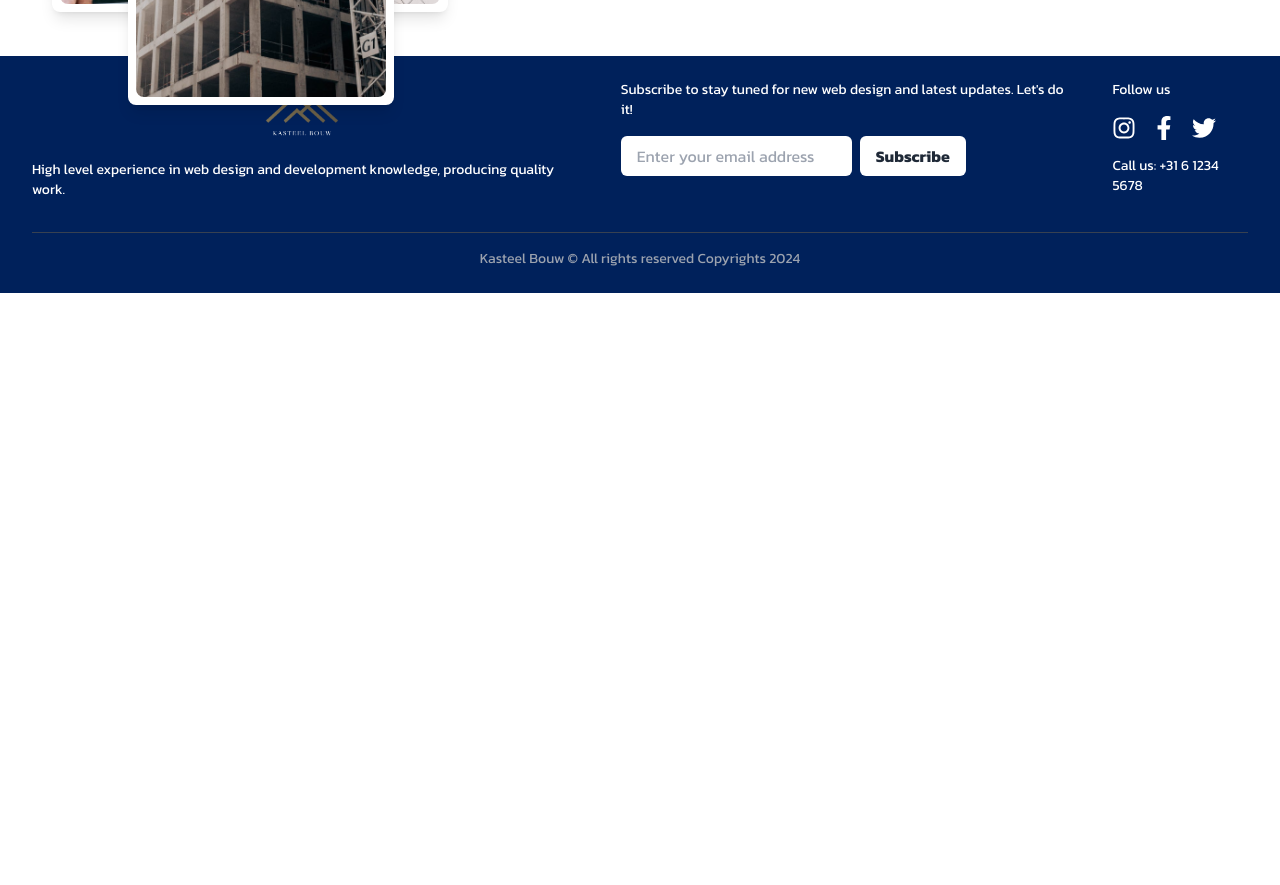
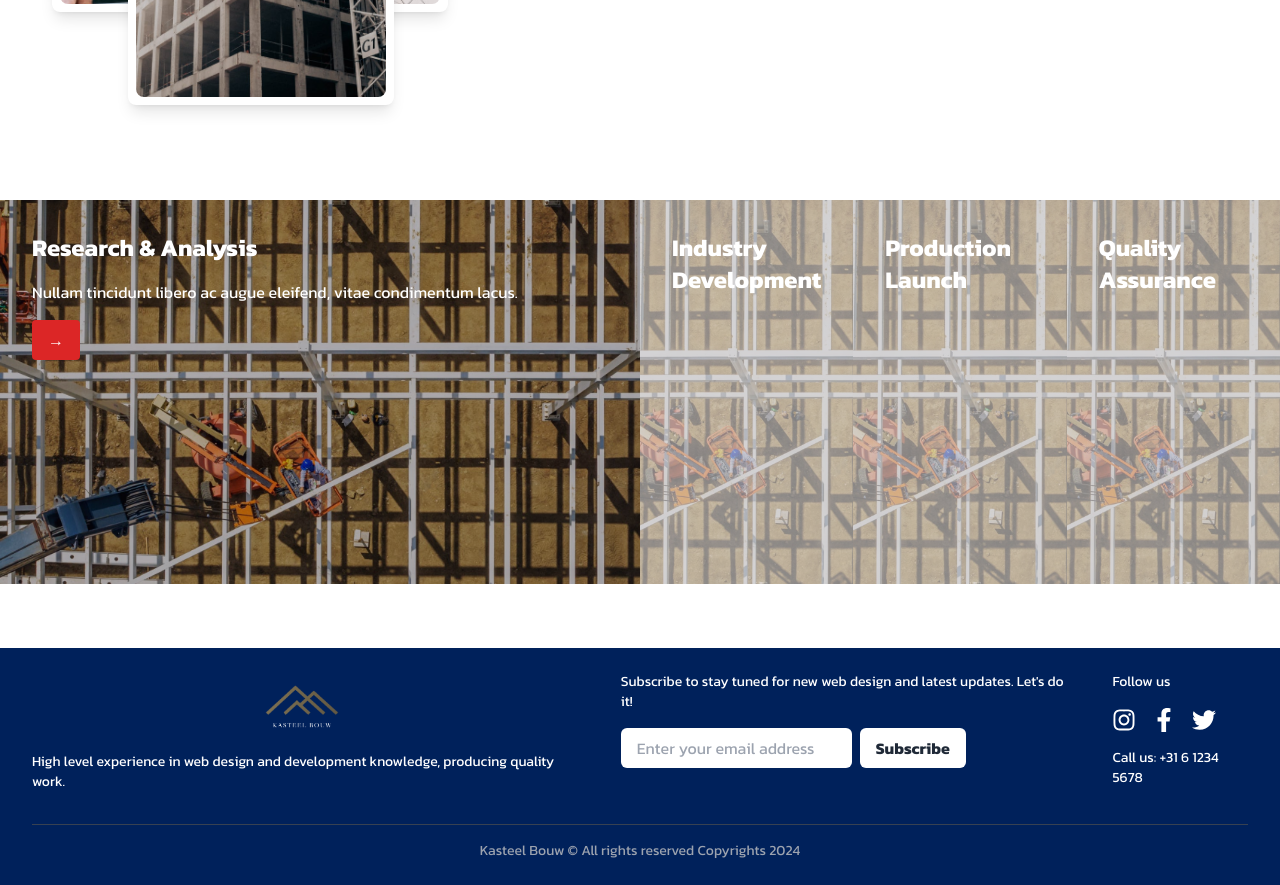
Before and after one commit to rmkofficial/kasteel-bouw, a React (Vite) app: page / in a window 1280 px wide. Shown: the part 1520-2405 px from the top of the page. Before the commit the page ends 1813 px from the top, so only its background shows below. Built offline with nearby package versions, Linux system fonts and the light colour scheme.

Commit message:
Add ServicesSection component

```diff
--- a/package.json
+++ b/package.json
@@ -18,7 +18,8 @@
     "react-dom": "^18.3.1",
     "react-i18next": "^15.0.2",
     "react-icons": "^5.3.0",
-    "react-router-dom": "^6.26.2"
+    "react-router-dom": "^6.26.2",
+    "swiper": "^11.1.14"
   },
   "devDependencies": {
     "@eslint/js": "^9.9.0",
--- /dev/null
+++ b/src/components/Services/Services.jsx
@@ -0,0 +1,130 @@
+import { useState } from "react";
+import serviceImage1 from "../../assets/service.png";
+import serviceImage2 from "../../assets/service.png";
+import serviceImage3 from "../../assets/service.png";
+import serviceImage4 from "../../assets/service.png";
+
+const ServicesComponent = () => {
+  // Hangi kartın açık olduğunu kontrol eden state
+  const [openCard, setOpenCard] = useState(0);
+
+  // Kart genişliği kontrolü ve opacity ayarı
+  const isCardOpen = (index) => {
+    return openCard === index
+      ? "md:w-1/2 w-full opacity-100"
+      : "md:w-1/6 w-full opacity-50";
+  };
+
+  return (
+    <section className="py-16 mt-48">
+      <div className="flex flex-col md:flex-row gap-4 md:gap-0">
+        {/* Service 1 */}
+        <div
+          className={`relative h-96 bg-cover bg-center cursor-pointer transition-all duration-500 ease-in-out ${isCardOpen(
+            0
+          )}`}
+          style={{ backgroundImage: `url(${serviceImage1})` }}
+          onClick={() => setOpenCard(openCard === 0 ? null : 0)}
+        >
+          <div className="absolute inset-0 bg-black opacity-30"></div>
+          <div className="relative z-10 p-8">
+            <h3 className="text-white text-2xl font-bold mb-4">
+              Research & Analysis
+            </h3>
+            {openCard === 0 && (
+              <div className="mt-4 text-white">
+                <p>
+                  Nullam tincidunt libero ac augue eleifend, vitae condimentum
+                  lacus.
+                </p>
+                <button className="mt-4 text-white bg-red-600 px-4 py-2 rounded">
+                  →
+                </button>
+              </div>
+            )}
+          </div>
+        </div>
+
+        {/* Service 2 */}
+        <div
+          className={`relative h-96 bg-cover bg-center cursor-pointer transition-all duration-500 ease-in-out ${isCardOpen(
+            1
+          )}`}
+          style={{ backgroundImage: `url(${serviceImage2})` }}
+          onClick={() => setOpenCard(openCard === 1 ? null : 1)}
+        >
+          <div className="absolute inset-0 bg-black opacity-30"></div>
+          <div className="relative z-10 p-8">
+            <h3 className="text-white text-2xl font-bold mb-4">
+              Industry Development
+            </h3>
+            {openCard === 1 && (
+              <div className="mt-4 text-white">
+                <p>
+                  Fusce id hendrerit lectus. Morbi vitae tortor sed turpis
+                  feugiat.
+                </p>
+                <button className="mt-4 text-white bg-red-600 px-4 py-2 rounded">
+                  →
+                </button>
+              </div>
+            )}
+          </div>
+        </div>
+
+        {/* Service 3 */}
+        <div
+          className={`relative h-96 bg-cover bg-center cursor-pointer transition-all duration-500 ease-in-out ${isCardOpen(
+            2
+          )}`}
+          style={{ backgroundImage: `url(${serviceImage3})` }}
+          onClick={() => setOpenCard(openCard === 2 ? null : 2)}
+        >
+          <div className="absolute inset-0 bg-black opacity-30"></div>
+          <div className="relative z-10 p-8">
+            <h3 className="text-white text-2xl font-bold mb-4">
+              Production Launch
+            </h3>
+            {openCard === 2 && (
+              <div className="mt-4 text-white">
+                <p>
+                  Nullam tincidunt libero ac augue eleifend, vitae condimentum
+                  lacus.
+                </p>
+                <button className="mt-4 text-white bg-red-600 px-4 py-2 rounded">
+                  →
+                </button>
+              </div>
+            )}
+          </div>
+        </div>
+
+        {/* Service 4 */}
+        <div
+          className={`relative h-96 bg-cover bg-center cursor-pointer transition-all duration-500 ease-in-out ${isCardOpen(
+            3
+          )}`}
+          style={{ backgroundImage: `url(${serviceImage4})` }}
+          onClick={() => setOpenCard(openCard === 3 ? null : 3)}
+        >
+          <div className="absolute inset-0 bg-black opacity-30"></div>
+          <div className="relative z-10 p-8">
+            <h3 className="text-white text-2xl font-bold mb-4">
+              Quality Assurance
+            </h3>
+            {openCard === 3 && (
+              <div className="mt-4 text-white">
+                <p>Vestibulum eget odio sit amet elit consequat imperdiet.</p>
+                <button className="mt-4 text-white bg-red-600 px-4 py-2 rounded">
+                  →
+                </button>
+              </div>
+            )}
+          </div>
+        </div>
+      </div>
+    </section>
+  );
+};
+
+export default ServicesComponent;
--- a/src/pages/Homepage.jsx
+++ b/src/pages/Homepage.jsx
@@ -1,11 +1,13 @@
 import HeroSection from "../components/Hero/Hero";
 import AboutSection from "../components/About/About";
+import ServicesSection from "../components/Services/Services";
 
 const Homepage = () => {
   return (
     <div>
       <HeroSection />
       <AboutSection />
+      <ServicesSection />
     </div>
   );
 };
```
Also changed, not shown: src/assets/service.png (added), 1 other file (tests, documents, lock files or other folders).
